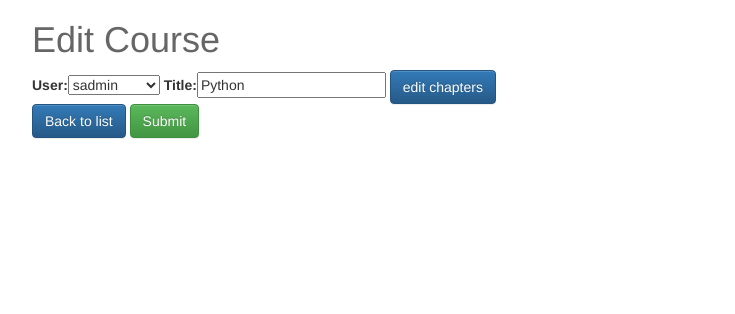
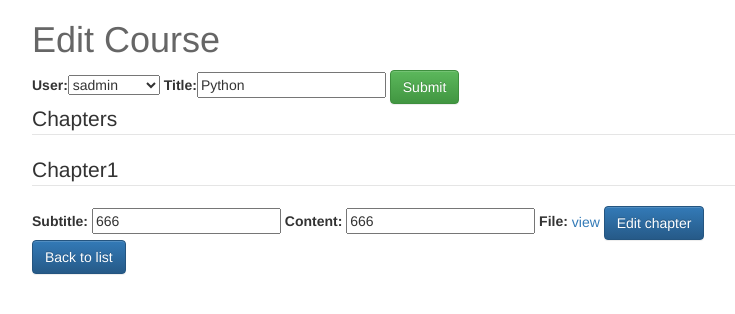
Before and after one commit to fsamija/elearning, a Django app: page /course/edit/1/ in a window 1280 px wide. Shown: the top 314 px of the page, without its empty margins (38-773 px from the left). Run offline with Django 3.2, Linux system fonts and the light colour scheme; a user stored in the database is signed in; data comes from the database, SQL or seed files in the repository; both versions use the stored data as it was after the commit; some libraries are stand-ins or nearby versions.

Commit message:
chapters

```diff
--- a/e/course/views.py
+++ b/e/course/views.py
@@ -199,12 +199,7 @@ class CreateCourseView(CreateView, GroupRequiredMixin):
 		return HttpResponseRedirect(reverse('courses-chapters', kwargs={'pk': self.object.pk}))  # redirect(self.object.get_absolute_url()) assuming your model has ``get_absolute_url`` defined.
 		# else:
 		# 	return self.render_to_response(self.get_context_data(form=form))
-	# def get_context_data(self, **kwargs):
 
-	# 	context = super(CreateCourseView, self).get_context_data(**kwargs)
-	# 	context['action'] = reverse('courses-new')
-
-	# 	return context
 
 class UpdateCourseView(UpdateView):
 
@@ -235,8 +230,11 @@ class UpdateCourseView(UpdateView):
 		# context['chapter'] = CourseChapterForm(self.request.POST)
 		context['action'] = reverse('courses-edit',
                                     kwargs={'pk': self.get_object().id})
-		context['chapter'] = CourseChapter.objects.filter(course_id=self.get_object().id)
-
+		context['chapters'] = CourseChapter.objects.filter(course_id=self.get_object().id)
+		if 'course' in self.request.POST:
+			print self
+		if 'chapter' in self.request.POST:
+			print self
 		return context
 	def form_valid(self, form):
 		self.object = form.save()
@@ -261,6 +259,8 @@ class UpdateChapterView(UpdateView):
 		# context['chapter'] = CourseChapterForm(self.request.POST)
 		context['action'] = reverse('chapters-edit',
                                     kwargs={'pk': self.get_object().id})
+		context['course'] = Course.objects.all()
+		context['chapters'] = CourseChapter.objects.all()
 
 		return context
 	def form_valid(self, form):
--- a/e/templates/course/edit_course.html
+++ b/e/templates/course/edit_course.html
@@ -19,7 +19,25 @@
   {% csrf_token %}
 
   {{ form }}
+     <button type="submit" name="course" class="btn btn-success">Submit</button>
+     </form>
 
+<form action="{{ action }}" class="form-horizontal form-inline" method="post" enctype="multipart/form-data">
+
+  {% csrf_token %}
+<legend>Chapters</legend>
+{% for chapter in chapters %}
+<div id="chapter-{{ forloop.counter }}">
+	<legend>Chapter{{ forloop.counter }}</legend>
+	<label for="id_subtitle">Subtitle:</label>
+	<input id="id_subtitle" maxlength="255" name="subtitle" type="text" value="{{chapter.subtitle}} ">
+	<label for="id_content">Content:</label>
+	<input id="id_content" maxlength="255" name="content" type="text" value="{{chapter.content}} ">
+	<label for="id_upload">File:</label>
+	<a href="/media/{{chapter.upload}}">view</a>
+	  <a class="btn btn-primary" href="{% url "chapters-edit" pk=chapter.pk %}">Edit chapter</a>
+</div>
+{% endfor %}
 <!--
   <legend>Chapters</legend> -->
 
@@ -32,13 +50,13 @@
 	    </div>
 	  {% endfor %}
   </div> -->
-  {% if course.id %}
-<a class="btn btn-primary" href="{% url "chapters-edit" pk=chapter.pk %}">edit chapters</a>
-{% endif %}
+<!--   {% if course.id %}
+<a class="btn btn-primary" href="{% url "chapters-edit" pk=course.pk %}">edit chapters</a>
+{% endif %} -->
  <div class="form-actions">
 <!--    <a href="#" id="add-chapter" class="btn btn-info add-chapter" >Add Chapter</a> -->
 <a class="btn btn-primary" href="{% url "courses-list" %}">Back to list</a>
-   <button type="submit" class="btn btn-success">Submit</button>
+<!--    <button type="submit" name="chapter" class="btn btn-success">Submit</button> -->
  </div>
 </form>
 
```
Also changed, not shown: e/templates/course/add_chapter.html (+6 -5 lines), e/db.sqlite3.
